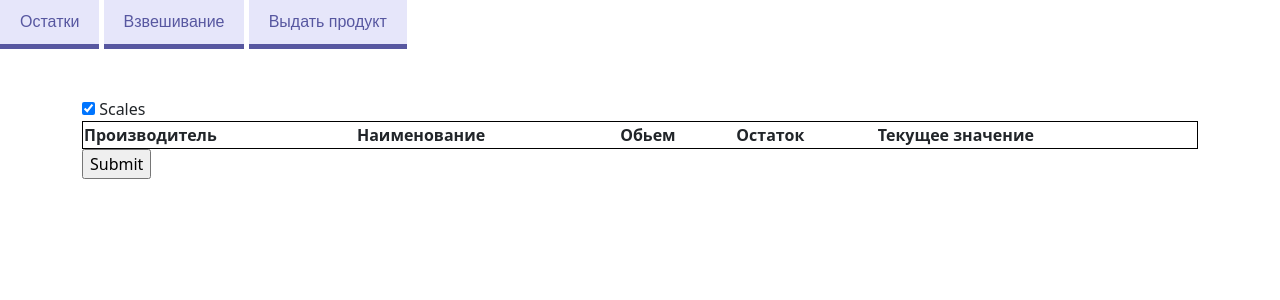
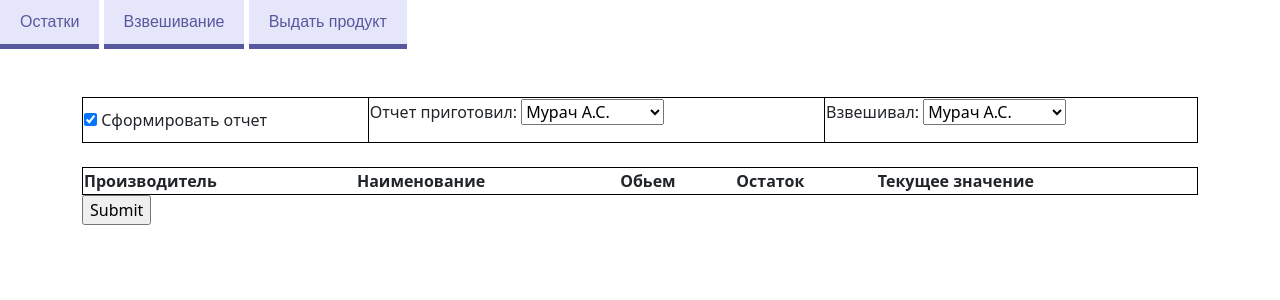
Before and after one commit to kelinsobw/django_excel, a Django app: template control/templates/control/cabinet_weight.html in a window 1280 px wide. Shown: the top 300 px of the page. Run offline with Django 3.2, Linux system fonts and the light colour scheme; the template is opened without the code that fills it, so the values that code supplies are empty; parts of the project's set-up code (start-up, migrations or seed data) failed here and were passed over; some libraries are stand-ins or nearby versions.

Commit message:
добавил выбор фамилий, подтправил шаблон, изменил формат даты

```diff
--- a/control/forms.py
+++ b/control/forms.py
@@ -1,7 +1,6 @@
 import pandas as pd
 import pytils
 from django import forms
-from django.http import request
 
 
 def transliterate_def(str_obj):
@@ -45,7 +44,6 @@ def read_file(setting):
     return(data)
 
 
-
 class Weighing(forms.Form):
     head = read_file('head')
     choice_room = []
--- a/control/templates/control/cabinet_weight.html
+++ b/control/templates/control/cabinet_weight.html
@@ -5,6 +5,7 @@
 <style>
 table, td {
   border:1px solid black;}
+
 </style>
 
 <form method="POST" xmlns="http://www.w3.org/1999/html">
@@ -13,11 +14,29 @@ table, td {
     <br>
 
     {{ form }}
+    <table style="width:100%">
+        <tr>
+            <td>
                 <div>
                     <input type="checkbox" id="scales" name="scales" checked>
-      <label for="scales">Scales</label>
+                    <label for="scales">Сформировать отчет</label>
                 </div>
-
+            </td>
+            <td>
+                <p><label for="id_field">Отчет приготовил:</label>
+                    <select name="field" id="idfield">\n
+                        <option value="Мурач А.С.">Мурач А.С.</option>\n
+                        <option value="Седюкевич В.В.">Седюкевич В.В.</option>\n
+                    </select></p>
+            </td>
+             <td>
+                <p><label for="id_field">Взвешивал:</label>
+                    <select name="field1" id="id_field">\n
+                        <option value="Мурач А.С.">Мурач А.С.</option>\n
+                        <option value="Седюкевич В.В.">Седюкевич В.В.</option>\n
+                    </select></p>
+            </td>
+        </tr>
         <table style="width:100%">
 
             <thead>
@@ -27,11 +46,9 @@ table, td {
                 <th>Обьем</th>
                 <th>Остаток</th>
                 <th>Текущее значение</th>
-
-
             </tr>
             </thead>
-
+            <br>
 
             {% for row in form.cosmetic_in_cab %}
 
@@ -41,11 +58,11 @@ table, td {
                 <td>{{row.2}}</td>
                 <td>{{row.3}}</td>
 
-        <td><input size="10" type="text", value="", name={{row.4}}></td>
+                <td><input size="10" type="text" , value="" , name={{row.4}}></td>
 
                 {% endfor %}
             </tr>
         </table>
-    <p><input type="submit" aria-label="Отправить"  ></p>
+        <p><input type="submit" aria-label="Отправить"></p>
 </form>
 {% endblock %}
```
Also changed, not shown: control/views.py (+10 -4 lines), README.md (deleted), 2 other files. Lines whose indentation alone changed are shown as unchanged.
